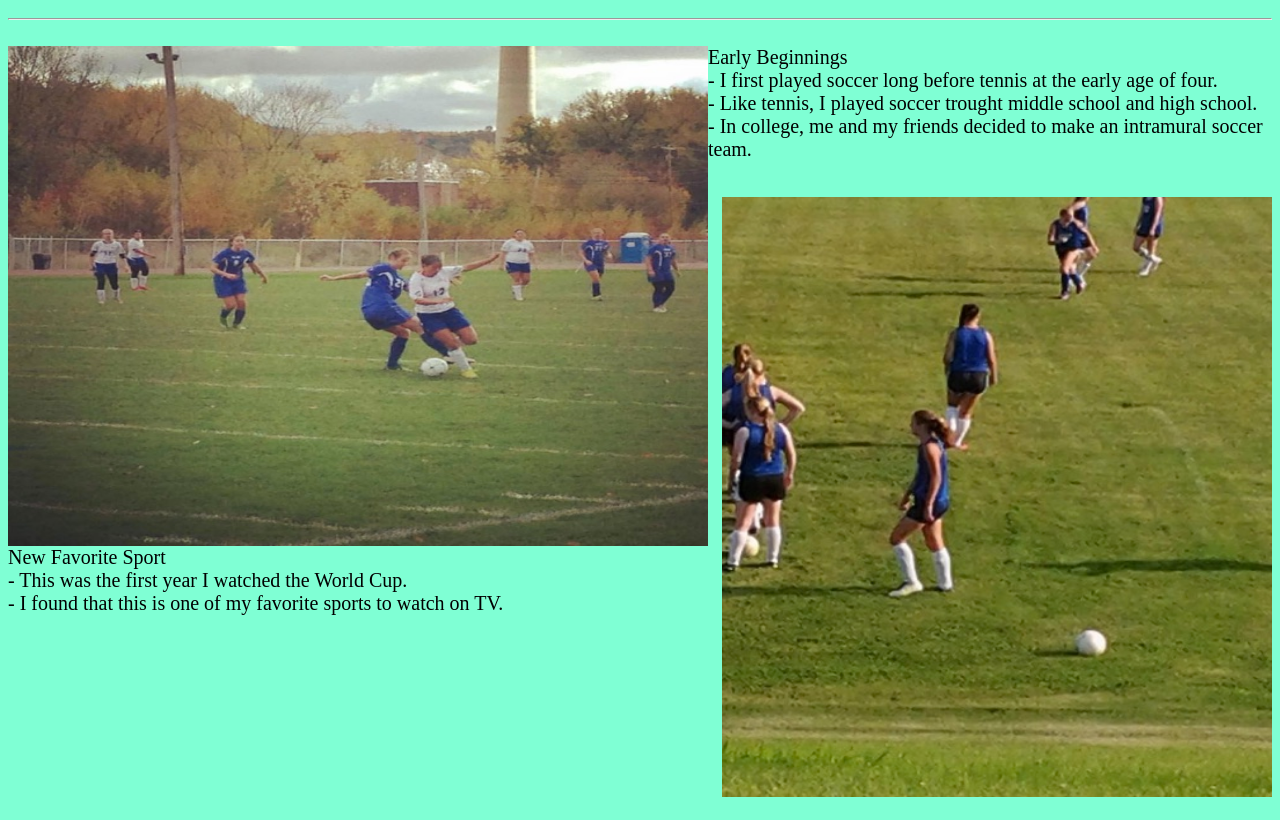
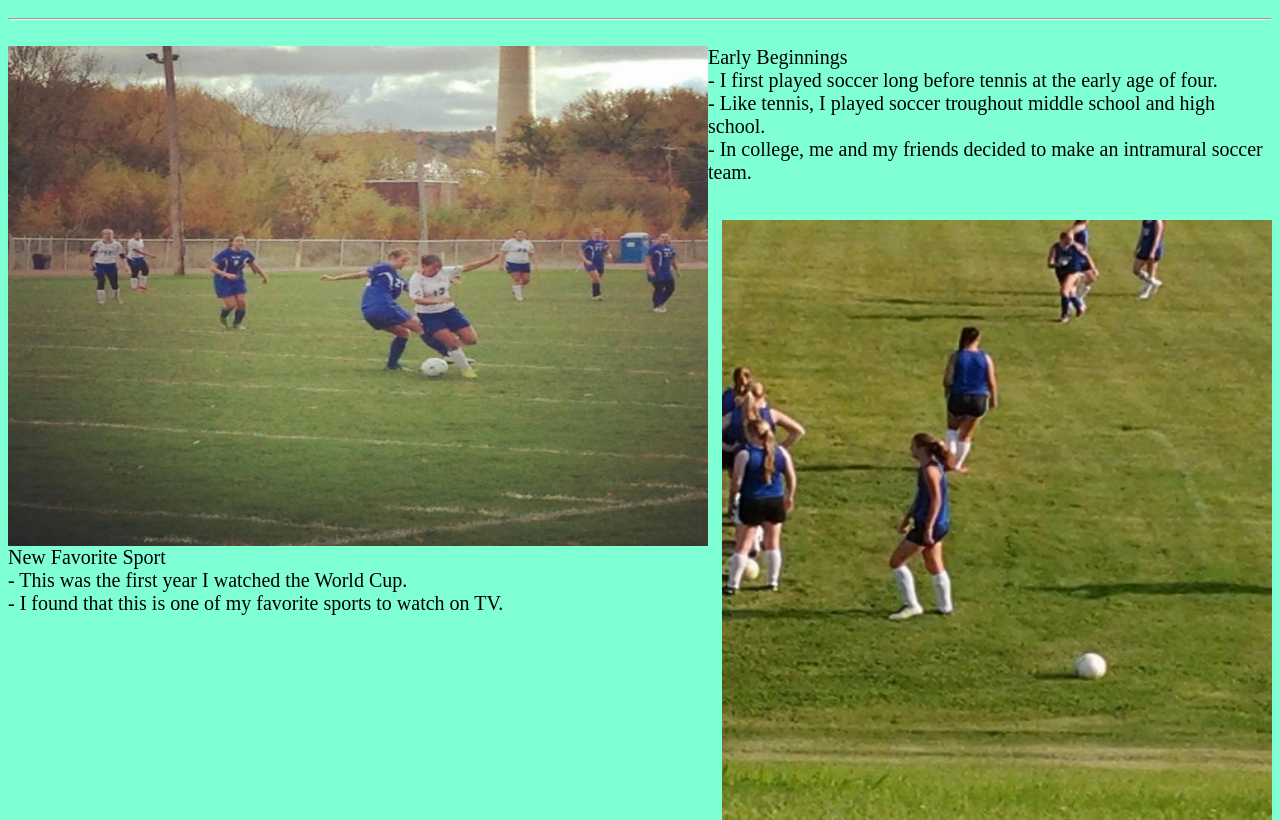
Before and after one commit to Cassiecat/Cassiecat.github.io, a plain HTML site: page soccer.html in a window 1280 px wide. Shown: the part 80-900 px from the top of the page. Before the commit the page ends 877 px from the top, so only its background shows below. Drawn offline with Linux system fonts and the light colour scheme.

Commit message:
Add files via upload

```diff
--- a/soccer.html
+++ b/soccer.html
@@ -12,7 +12,7 @@
     <br>
     <div style="display:block;text-align:left; font-size:20px"><img align="left" src="Soccerstud.jpg" style="width:700px;height:500px;"> Early Beginnings<br>
         - I first played soccer long before tennis at the early age of four.<br>
-        - Like tennis, I played soccer trought middle school and high school.<br>
+        - Like tennis, I played soccer troughout middle school and high school.<br>
         - In college, me and my friends decided to make an intramural soccer team.</div>
 </div>
 <br>
```
